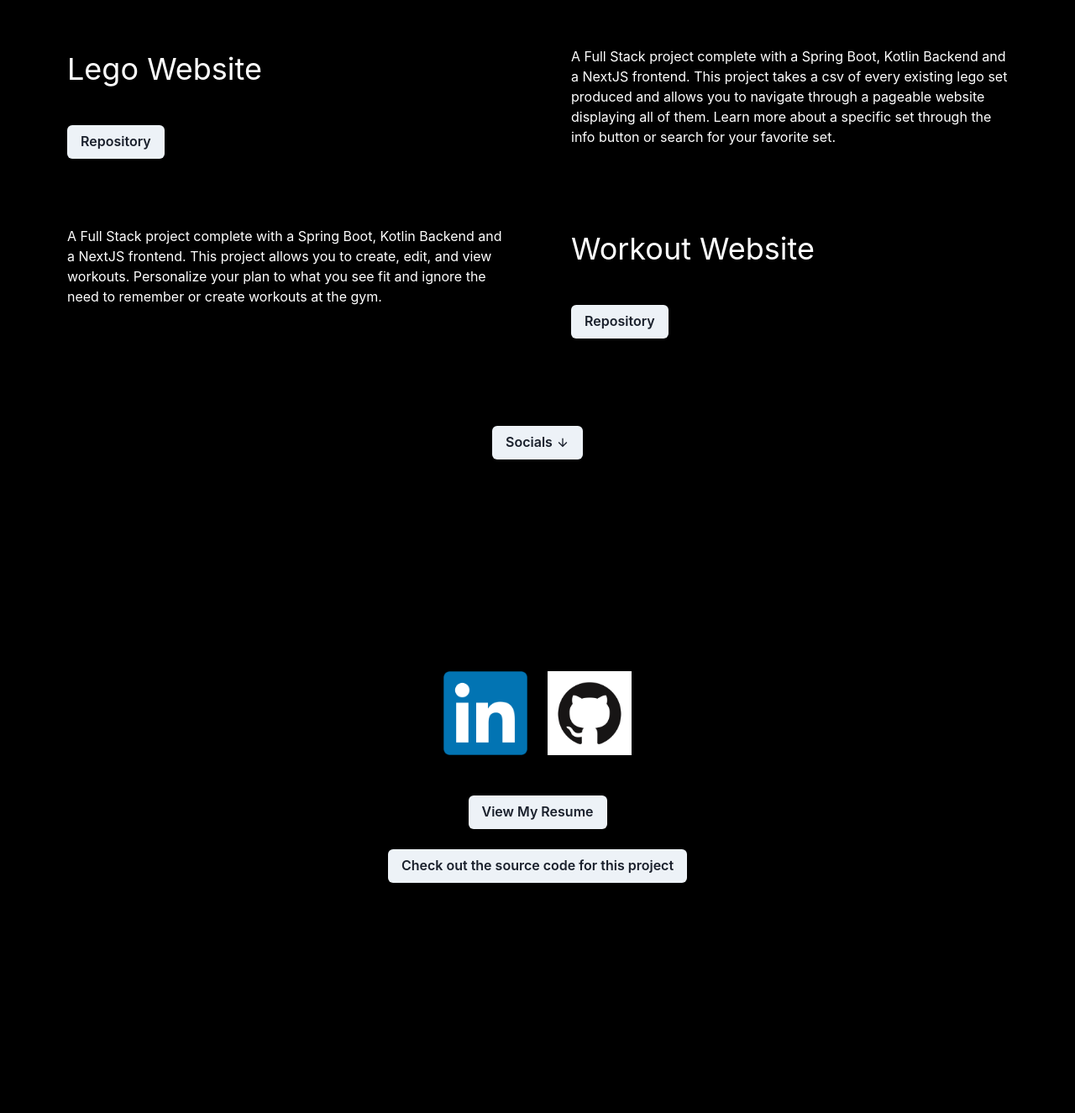
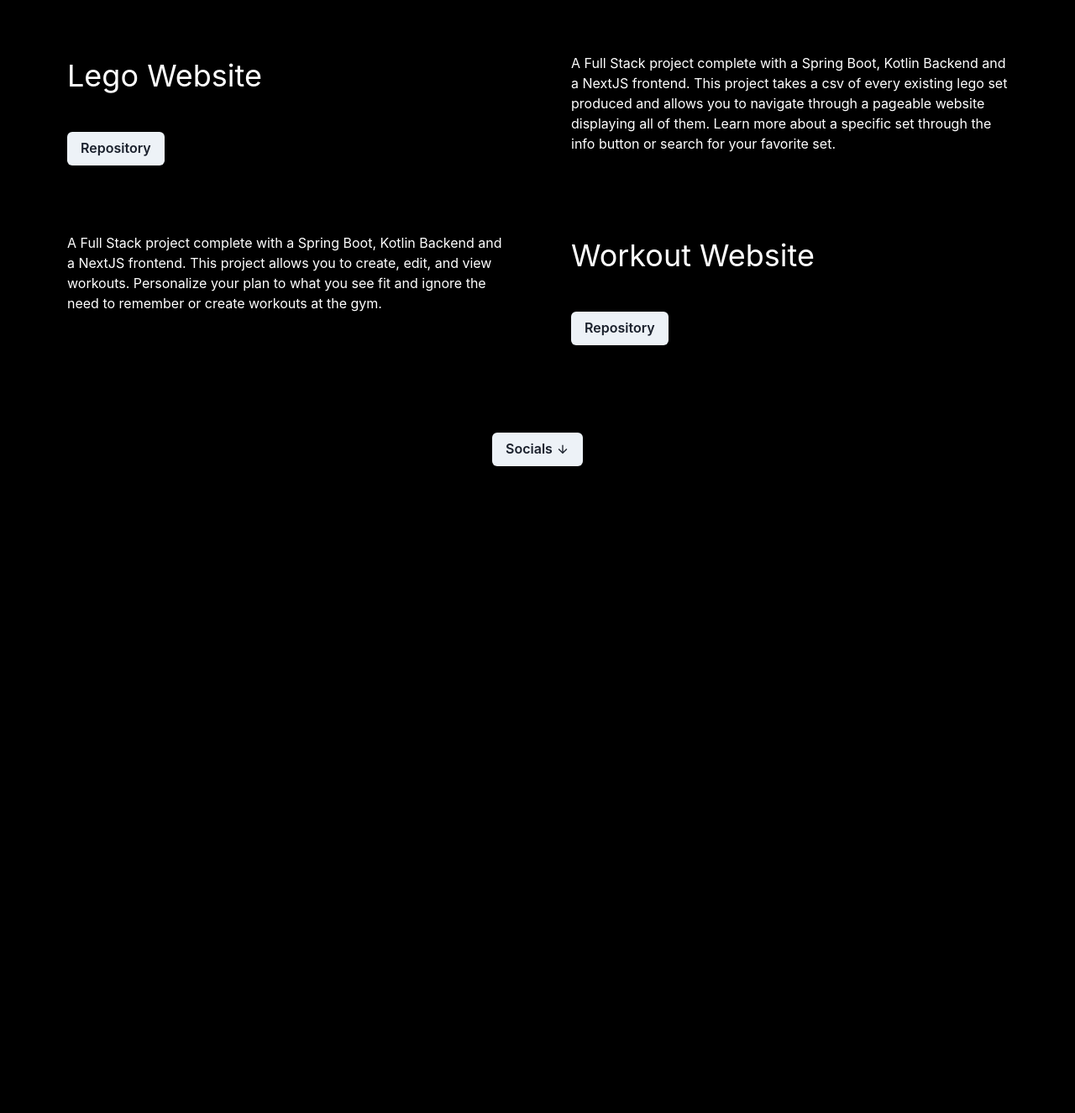
Before and after one commit to wsoksoda/PersonalWebsite, a Next.js app: page / in a window 1280 px wide. Shown: the part 825-2150 px from the top of the page at 84% size. Built offline with nearby package versions, Linux system fonts and the light colour scheme.

Commit message:
[3] Update layout to be more responsive

```diff
--- a/src/app/page.tsx
+++ b/src/app/page.tsx
@@ -6,7 +6,7 @@
     Text,
     Box,
     Button,
-    Grid, GridItem,
+    Grid, GridItem, VStack
 } from "@chakra-ui/react";
 
 import {ArrowDownIcon} from "@chakra-ui/icons";
@@ -31,7 +31,8 @@
 
     return (
         <ChakraProvider>
-            <Box bgColor={"black"} height={"100vh"}>
+            <VStack bgColor={"black"}>
+                <Box height={"100vh"}>
                     <Center pt={"20vh"}>
                         <Text color={"white"} fontSize={"4xl"}>
                             Hello I'm{" "}
@@ -72,10 +73,10 @@
                         </Button>
                     </Center>
                 </Box>
+                <Box height={"100%"} ref={scrollToWork}>
 
-            <Box bgColor={"black"} height={"100vh"} ref={scrollToWork}>
-
-                <Grid templateColumns='repeat(2,1fr)' templateRows='repeat(2, 1fr)' gap={20} mb={20} mx={20} pt={20}>
+                    <Grid templateColumns='repeat(2,1fr)' templateRows='repeat(2, 1fr)' gap={20} mb={20} mx={20}
+                          pt={20}>
                         <GridItem colSpan={1}>
                             <Text fontSize='4xl' color='white' mb={10}>
                                 Lego Website
@@ -92,7 +93,8 @@
                                 This project takes a csv of every existing lego set produced and allows you to navigate
                                 through a
                                 pageable
-                            website displaying all of them. Learn more about a specific set through the info button or
+                                website displaying all of them. Learn more about a specific set through the info button
+                                or
                                 search
                                 for your favorite
                                 set.
@@ -101,7 +103,8 @@
                         <GridItem colSpan={1}>
                             <Text color='white'>
                                 A Full Stack project complete with a Spring Boot, Kotlin Backend and a NextJS frontend.
-                            This project allows you to create, edit, and view workouts. Personalize your plan to what
+                                This project allows you to create, edit, and view workouts. Personalize your plan to
+                                what
                                 you
                                 see fit and ignore the need to remember or create workouts at the gym.
                             </Text>
@@ -123,8 +126,8 @@
                         </Button>
                     </Center>
                 </Box>
-
-            <Box bgColor={"black"} height={"100vh"} ref={scrollToSocials}>
+                <Box height={'100vh'}/>
+                <Box height={"100vh"} ref={scrollToSocials}>
 
                     <Center>
                         <Grid templateColumns="repeat(2, 1fr)" gap={6} m={6}>
@@ -157,6 +160,7 @@
                     </Center>
 
                 </Box>
+            </VStack>
 
         </ChakraProvider>
     );
```
Lines whose indentation alone changed are shown as unchanged.
